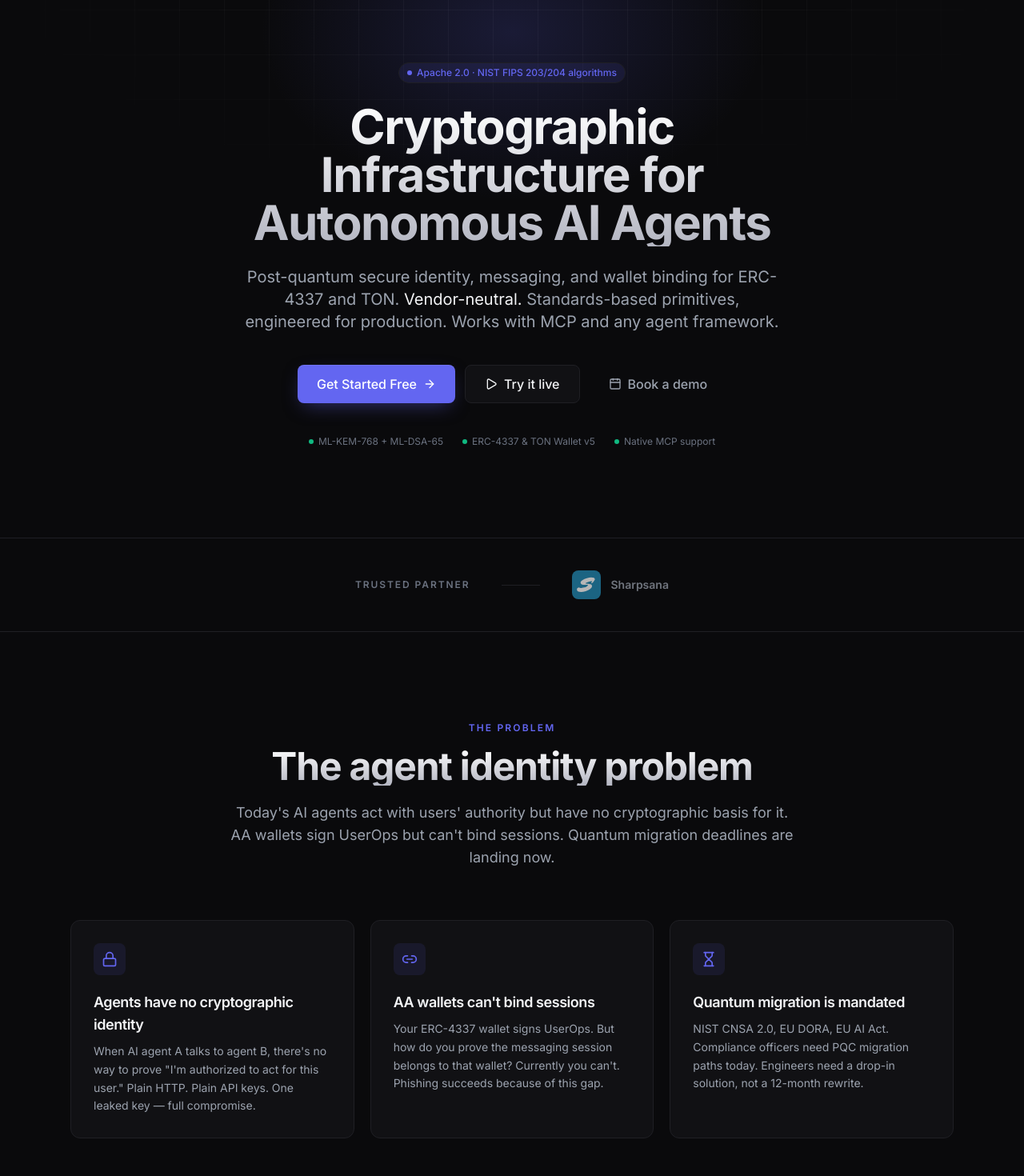
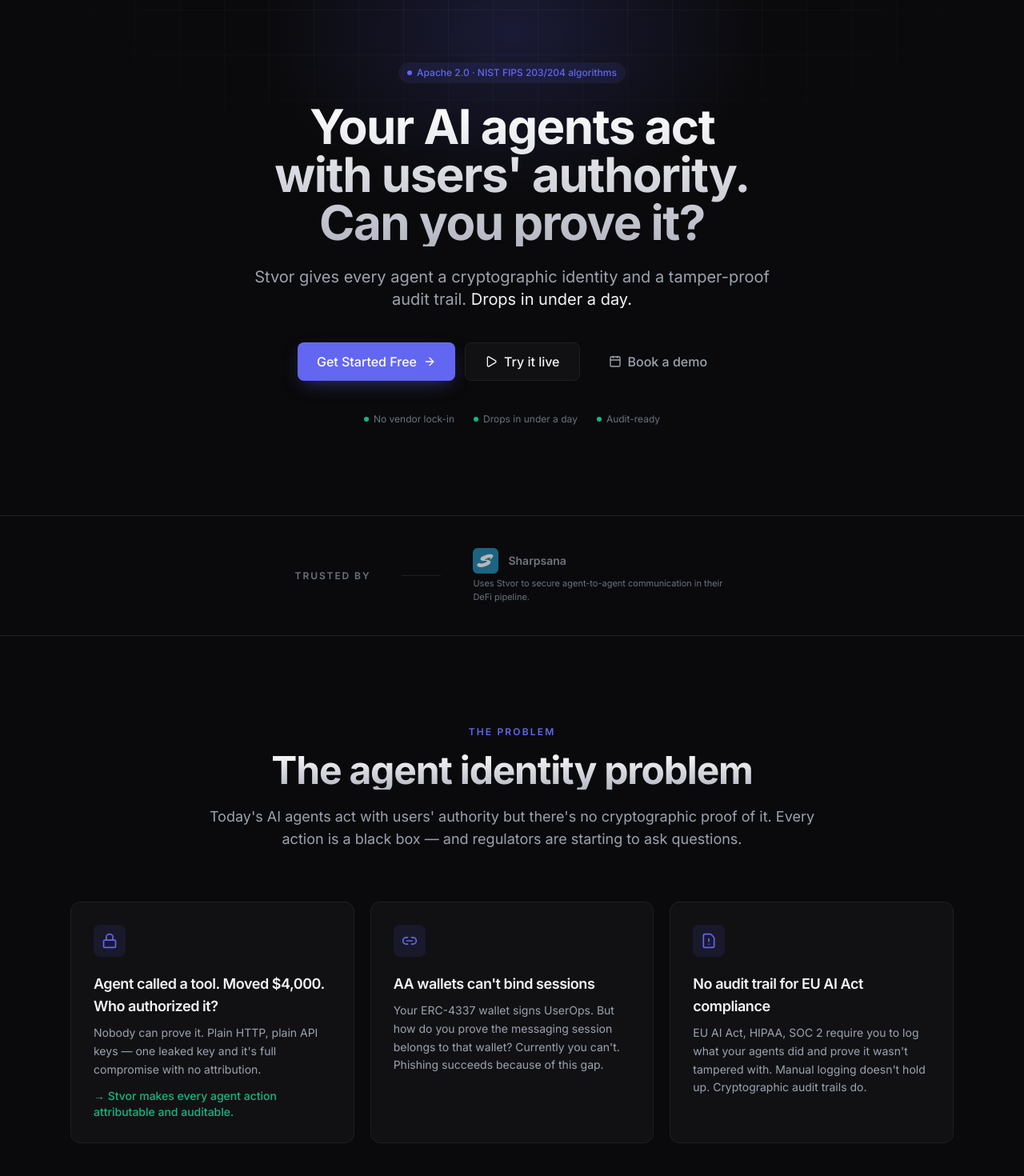
Before and after one commit to sapogeth/pr_stvor, a Next.js app: page / in a window 1280 px wide. Shown: the part 100-1570 px from the top of the page at 80% size. Built offline with nearby package versions, Linux system fonts and the light colour scheme; no server answers.

Commit message:
copy rewrite: sharper hero, problem reframe, AI platforms first, example in use-cases, pricing & partners context

```diff
--- a/src/components/sections/hero.tsx
+++ b/src/components/sections/hero.tsx
@@ -23,13 +23,12 @@
           </Badge>
 
           <h1 className="text-4xl md:text-6xl font-bold tracking-tight gradient-text text-balance">
-            Cryptographic Infrastructure for Autonomous AI Agents
+            Your AI agents act with users' authority. Can you prove it?
           </h1>
 
           <p className="mt-6 text-lg md:text-xl text-[var(--color-fg-muted)] text-pretty max-w-2xl mx-auto">
-            Post-quantum secure identity, messaging, and wallet binding for ERC-4337 and TON.{" "}
-            <span className="text-[var(--color-fg)]">Vendor-neutral.</span>{" "}
-            Standards-based primitives, engineered for production. Works with MCP and any agent framework.
+            Stvor gives every agent a cryptographic identity and a tamper-proof audit trail.{" "}
+            <span className="text-[var(--color-fg)]">Drops in under a day.</span>
           </p>
 
           <div className="mt-10 flex flex-col sm:flex-row gap-3 justify-center items-stretch sm:items-center">
@@ -46,13 +45,13 @@
 
           <div className="mt-10 flex flex-wrap justify-center gap-x-6 gap-y-2 text-xs text-[var(--color-fg-subtle)]">
             <span className="inline-flex items-center gap-1.5">
-              <span className="size-1.5 rounded-full bg-[var(--color-accent)]" /> ML-KEM-768 + ML-DSA-65
+              <span className="size-1.5 rounded-full bg-[var(--color-accent)]" /> No vendor lock-in
             </span>
             <span className="inline-flex items-center gap-1.5">
-              <span className="size-1.5 rounded-full bg-[var(--color-accent)]" /> ERC-4337 & TON Wallet v5
+              <span className="size-1.5 rounded-full bg-[var(--color-accent)]" /> Drops in under a day
             </span>
             <span className="inline-flex items-center gap-1.5">
-              <span className="size-1.5 rounded-full bg-[var(--color-accent)]" /> Native MCP support
+              <span className="size-1.5 rounded-full bg-[var(--color-accent)]" /> Audit-ready
             </span>
           </div>
         </div>
--- a/src/components/sections/partners.tsx
+++ b/src/components/sections/partners.tsx
@@ -1,14 +1,4 @@
 import Image from "next/image";
-
-const partners = [
-  {
-    name: "Sharpsana",
-    href: "https://sharpsana.com",
-    logo: "/partners/sharpsana.svg",
-    width: 36,
-    height: 36,
-  },
-];
 
 export function Partners() {
   return (
@@ -16,29 +6,31 @@
       <div className="container-page">
         <div className="flex flex-col sm:flex-row items-center justify-center gap-6 sm:gap-10">
           <p className="text-xs font-semibold uppercase tracking-[0.16em] text-[var(--color-fg-subtle)] shrink-0">
-            Trusted partner
+            Trusted by
           </p>
           <div className="h-px w-12 bg-[var(--color-border)] hidden sm:block" />
-          {partners.map((p) => (
+          <div className="flex flex-col items-center sm:items-start gap-1">
             <a
-              key={p.name}
-              href={p.href}
+              href="https://sharpsana.com"
               target="_blank"
               rel="noopener noreferrer"
               className="flex items-center gap-3 opacity-70 hover:opacity-100 transition-opacity duration-200 group"
             >
               <Image
-                src={p.logo}
-                alt={p.name}
-                width={p.width}
-                height={p.height}
-                className="rounded-lg"
+                src="/partners/sharpsana.svg"
+                alt="Sharpsana"
+                width={32}
+                height={32}
+                className="rounded-md"
               />
               <span className="text-sm font-semibold text-[var(--color-fg-muted)] group-hover:text-[var(--color-fg)] transition-colors">
-                {p.name}
+                Sharpsana
               </span>
             </a>
-          ))}
+            <p className="text-[11px] text-[var(--color-fg-subtle)] max-w-xs text-center sm:text-left">
+              Uses Stvor to secure agent-to-agent communication in their DeFi pipeline.
+            </p>
+          </div>
         </div>
       </div>
     </section>
--- a/src/components/sections/pricing.tsx
+++ b/src/components/sections/pricing.tsx
@@ -144,8 +144,8 @@
       </div>
 
       <p className="mt-6 text-xs text-[var(--color-fg-subtle)] text-center max-w-2xl mx-auto">
-        We're currently onboarding paying customers manually to ensure proper integration
-        support. Self-serve checkout is planned for later in 2026.
+        Early access — book a 20-min call and we'll set you up same day.
+        Self-serve checkout is planned for later in 2026.
       </p>
 
       <div className="mt-16 mx-auto max-w-2xl">
--- a/src/components/sections/problem.tsx
+++ b/src/components/sections/problem.tsx
@@ -8,10 +8,10 @@
       id="problem"
       eyebrow="The problem"
       title="The agent identity problem"
-      description="Today's AI agents act with users' authority but have no cryptographic basis for it. AA wallets sign UserOps but can't bind sessions. Quantum migration deadlines are landing now."
+      description="Today's AI agents act with users' authority but there's no cryptographic proof of it. Every action is a black box — and regulators are starting to ask questions."
     >
       <div className="grid gap-5 md:grid-cols-3">
-        {problemCards.map(({ icon: Icon, title, body }) => (
+        {problemCards.map(({ icon: Icon, title, body, sub }) => (
           <Card key={title} className="flex flex-col">
             <div className="mb-5 inline-flex size-10 items-center justify-center rounded-lg bg-[var(--color-brand)]/10 text-[var(--color-brand)]">
               <Icon size={20} />
@@ -22,6 +22,11 @@
             <p className="text-sm leading-relaxed text-[var(--color-fg-muted)]">
               {body}
             </p>
+            {sub && (
+              <p className="mt-3 text-sm font-medium text-[var(--color-accent)]">
+                → {sub}
+              </p>
+            )}
           </Card>
         ))}
       </div>
--- a/src/components/sections/use-cases.tsx
+++ b/src/components/sections/use-cases.tsx
@@ -13,7 +13,7 @@
       description="Four primary audiences. One vendor-neutral SDK that ships in under a day."
     >
       <div className="grid gap-5 md:grid-cols-2">
-        {useCases.map(({ icon: Icon, audience, pitch, bullets }) => (
+        {useCases.map(({ icon: Icon, audience, pitch, bullets, example }) => (
           <Card key={audience} className="flex flex-col">
             <div className="flex items-start gap-4 mb-5">
               <div className="shrink-0 inline-flex size-11 items-center justify-center rounded-lg bg-[var(--color-brand)]/10 text-[var(--color-brand)]">
@@ -32,14 +32,21 @@
                   key={b}
                   className="flex items-start gap-2.5 text-sm text-[var(--color-fg-muted)]"
                 >
-                  <Check
-                    size={16}
-                    className="shrink-0 mt-0.5 text-[var(--color-accent)]"
-                  />
+                  <Check size={16} className="shrink-0 mt-0.5 text-[var(--color-accent)]" />
                   <span>{b}</span>
                 </li>
               ))}
             </ul>
+            {example && (
+              <div className="mb-5 rounded-lg border border-[var(--color-border)] bg-[var(--color-bg)] px-4 py-3">
+                <p className="text-[11px] font-semibold uppercase tracking-[0.12em] text-[var(--color-fg-subtle)] mb-1">
+                  Example
+                </p>
+                <p className="text-xs text-[var(--color-fg-muted)] leading-relaxed italic">
+                  {example}
+                </p>
+              </div>
+            )}
             <a
               href={siteConfig.cta.docs}
               className="mt-auto inline-flex items-center gap-1.5 text-sm font-medium text-[var(--color-brand)] hover:text-[var(--color-brand-hover)] transition-colors"
--- a/src/data/problem.ts
+++ b/src/data/problem.ts
@@ -1,16 +1,18 @@
-import { Lock, Link2, Hourglass, type LucideIcon } from "lucide-react";
+import { Lock, Link2, FileWarning, type LucideIcon } from "lucide-react";
 
 export type ProblemCard = {
   icon: LucideIcon;
   title: string;
   body: string;
+  sub?: string;
 };
 
 export const problemCards: ProblemCard[] = [
   {
     icon: Lock,
-    title: "Agents have no cryptographic identity",
-    body: "When AI agent A talks to agent B, there's no way to prove \"I'm authorized to act for this user.\" Plain HTTP. Plain API keys. One leaked key — full compromise.",
+    title: "Agent called a tool. Moved $4,000. Who authorized it?",
+    body: "Nobody can prove it. Plain HTTP, plain API keys — one leaked key and it's full compromise with no attribution.",
+    sub: "Stvor makes every agent action attributable and auditable.",
   },
   {
     icon: Link2,
@@ -18,8 +20,8 @@
     body: "Your ERC-4337 wallet signs UserOps. But how do you prove the messaging session belongs to that wallet? Currently you can't. Phishing succeeds because of this gap.",
   },
   {
-    icon: Hourglass,
-    title: "Quantum migration is mandated",
-    body: "NIST CNSA 2.0, EU DORA, EU AI Act. Compliance officers need PQC migration paths today. Engineers need a drop-in solution, not a 12-month rewrite.",
+    icon: FileWarning,
+    title: "No audit trail for EU AI Act compliance",
+    body: "EU AI Act, HIPAA, SOC 2 require you to log what your agents did and prove it wasn't tampered with. Manual logging doesn't hold up. Cryptographic audit trails do.",
   },
 ];
--- a/src/data/use-cases.ts
+++ b/src/data/use-cases.ts
@@ -1,13 +1,27 @@
-import { Wallet, Bot, Wrench, ShieldCheck, type LucideIcon } from "lucide-react";
+import { Bot, Wallet, Wrench, ShieldCheck, type LucideIcon } from "lucide-react";
 
 export type UseCase = {
   icon: LucideIcon;
   audience: string;
   pitch: string;
   bullets: string[];
+  example?: string;
 };
 
 export const useCases: UseCase[] = [
+  {
+    icon: Bot,
+    audience: "AI Agent Platforms",
+    pitch:
+      "Give your agents cryptographic identity. Verify agent-to-agent communication. Know exactly who authorized every action.",
+    bullets: [
+      "Per-agent delegation scopes & value caps",
+      "Forward-secret messaging via Double Ratchet",
+      "Tamper-proof audit trail for every agent action",
+    ],
+    example:
+      "Agent A called payment tool, moved $2,000. Stvor proves it was authorized by user wallet 0x… at 14:32 UTC. Immutable. Auditable. No manual logging.",
+  },
   {
     icon: Wallet,
     audience: "AA Wallet Teams",
@@ -17,17 +31,6 @@
       "Drop-in for ERC-4337 and TON Wallet v5",
       "UserOp ↔ session binding helpers",
       "Deterministic key derivation from existing wallets",
-    ],
-  },
-  {
-    icon: Bot,
-    audience: "AI Agent Platforms",
-    pitch:
-      "Give your agents cryptographic identity. Verify agent-to-agent communication.",
-    bullets: [
-      "Per-agent delegation scopes & value caps",
-      "Forward-secret messaging via Double Ratchet",
-      "Long-term confidentiality for EU AI Act",
     ],
   },
   {
```
